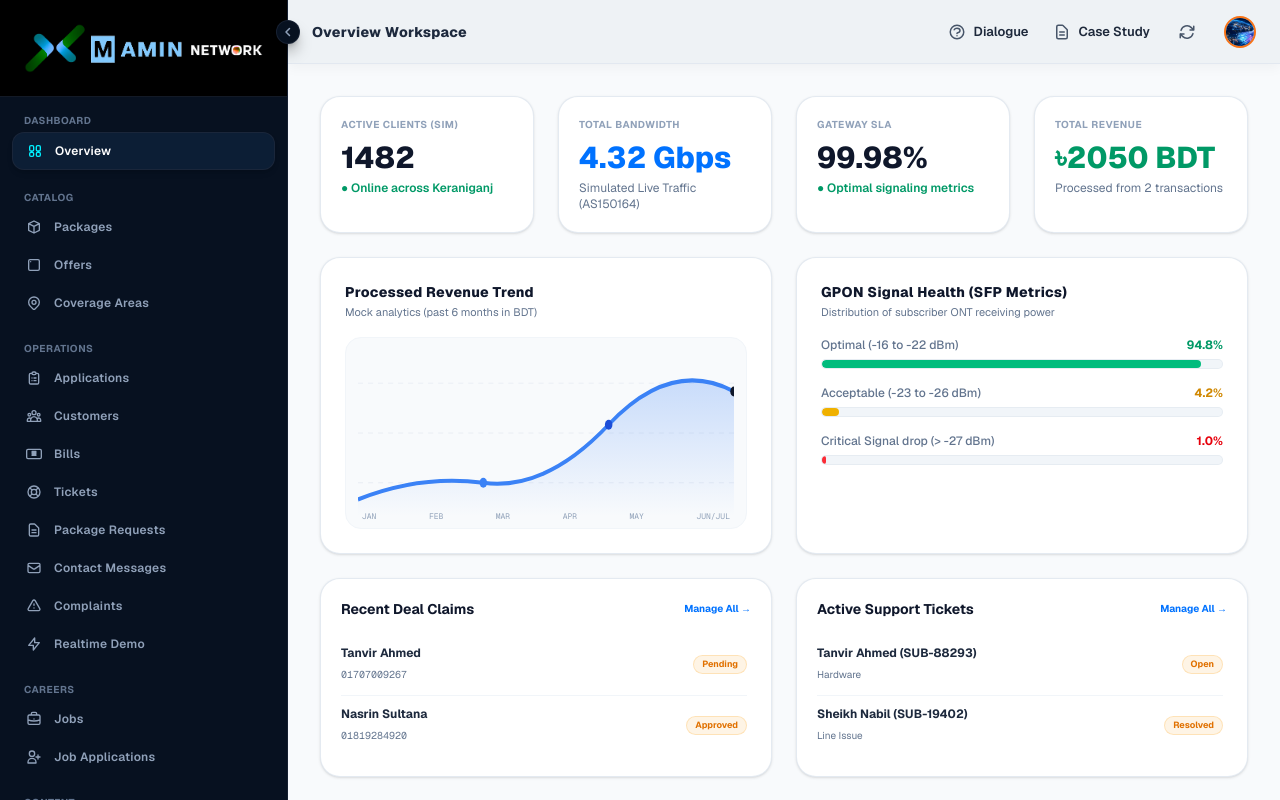
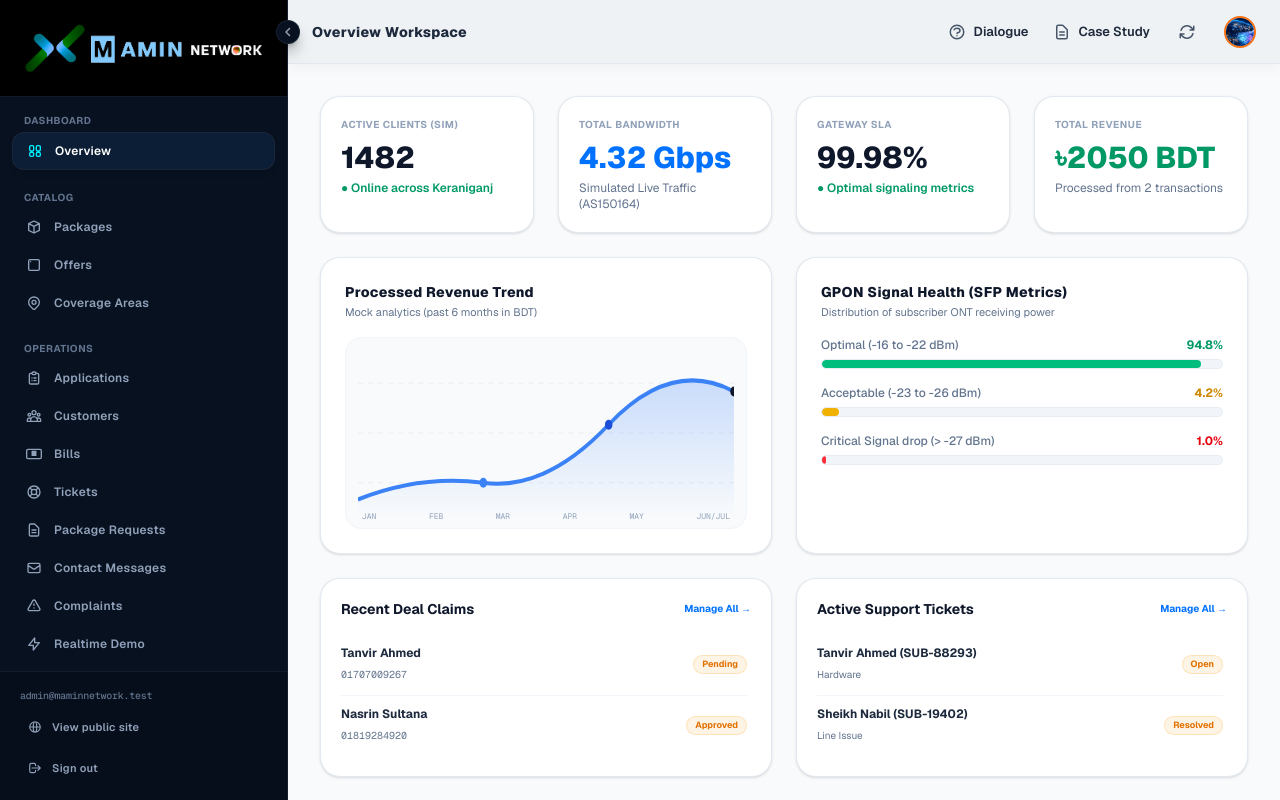
Before and after one commit to princeshiamofficial/M-Amin-Network, a Next.js app: page /admin/dashboard in a window 1280 px wide. Built offline with nearby package versions, Linux system fonts and the light colour scheme; sample sign-in values are in the browser's storage.

Commit message:
style: make sidebar header sticky at top and only scroll navigation items list

```diff
--- a/src/components/AdminSidebar.tsx
+++ b/src/components/AdminSidebar.tsx
@@ -296,10 +296,10 @@ export default function AdminSidebar({ activeTab, setActiveTab, onSignOut, isCol
   ];
 
   return (
-    <aside className={`flex-shrink-0 bg-[#071120] border-r border-[#1e293b]/60 flex flex-col h-screen overflow-y-auto transition-all duration-300 ${
+    <aside className={`flex-shrink-0 bg-[#071120] border-r border-[#1e293b]/60 flex flex-col h-screen overflow-hidden transition-all duration-300 ${
       isCollapsed ? "w-20" : "w-72"
     }`}>
-      <div className={`flex items-center justify-center py-5 border-b border-[#1e293b]/65 bg-black transition-all ${
+      <div className={`sticky top-0 z-20 flex items-center justify-center py-5 border-b border-[#1e293b]/65 bg-black transition-all ${
         isCollapsed ? "px-4" : "px-6"
       }`}>
         {isCollapsed ? (
@@ -317,7 +317,7 @@ export default function AdminSidebar({ activeTab, setActiveTab, onSignOut, isCol
       </div>
 
       {/* Navigation Group Items List */}
-      <div className="flex-1 px-3 py-4 space-y-5">
+      <div className="flex-1 px-3 py-4 space-y-5 overflow-y-auto">
         {menuGroups.map((group) => (
           <div key={group.title} className="space-y-1.5">
             {!isCollapsed && (
```
